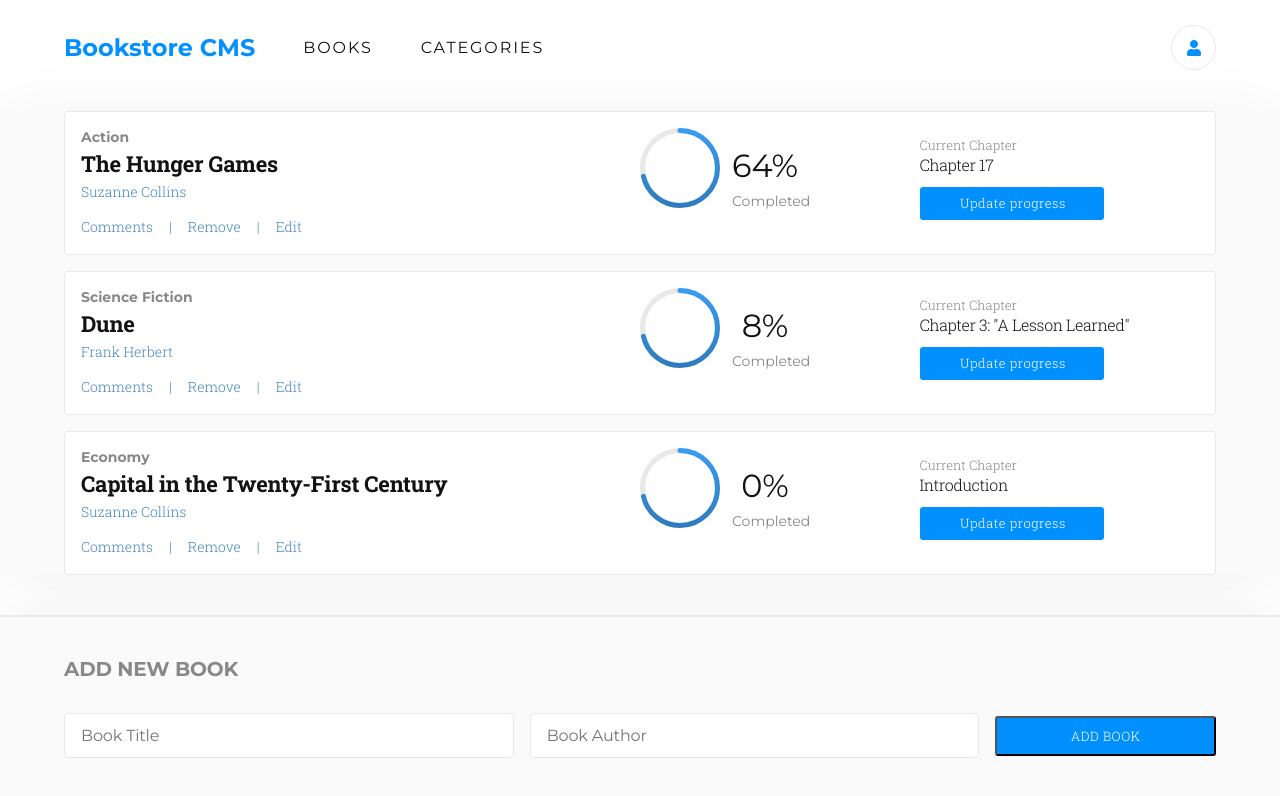
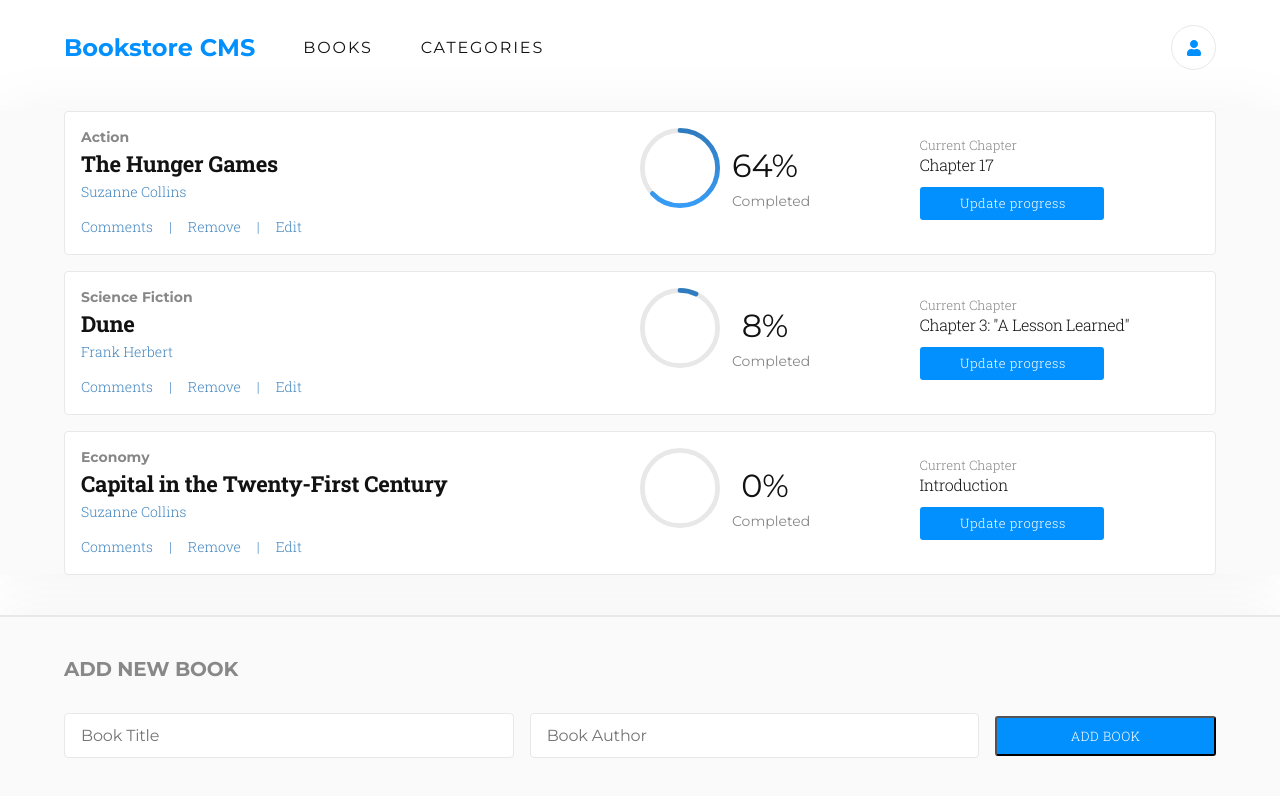
Before and after one commit to mavericksbalitaan/bookstore, a React (Create React App) app: page / in a window 1280 px wide. Shown: the top 796 px of the page. Built offline with nearby package versions, Linux system fonts and the light colour scheme.

Commit message:
Modify circular progress bar

```diff
--- a/src/components/BookCard.js
+++ b/src/components/BookCard.js
@@ -1,6 +1,6 @@
 import React from 'react';
 import PropTypes from 'prop-types';
-
+import { Progress } from 'antd';
 import '../scss/BookCard.scss';
 
 function BookCard({ book }) {
@@ -22,24 +22,17 @@ function BookCard({ book }) {
       </div>
       <div className="progressContainer">
         <div className="progressCircle">
-          <div className="outer">
-            <div className="inner" />
-          </div>
-          <svg
-            className="svgCircle"
-            xmlns="http://www.w3.org/2000/svg"
-            version="1.1"
-            width="80px"
-            height="80px"
-          >
-            <defs>
-              <linearGradient id="GradientColor">
-                <stop offset="0%" stopColor="#307bbe" />
-                <stop offset="100%" stopColor="#379cf6" />
-              </linearGradient>
-            </defs>
-            <circle cx="40" cy="40" r="37.5" strokeLinecap="round" />
-          </svg>
+          <Progress
+            type="circle"
+            width={80}
+            format={() => ''}
+            strokeColor={{
+              '0%': '#307bbe',
+              '100%': '#379cf6',
+            }}
+            trailColor="#e8e8e8"
+            percent={book.completed}
+          />
         </div>
 
         <div className="progressPercent">
--- a/src/scss/BookCard.scss
+++ b/src/scss/BookCard.scss
@@ -88,44 +88,7 @@
 }
 
 .progressCircle {
-  position: relative;
-  display: flex;
-  flex-direction: column;
-  align-items: center;
-}
-
-.outer {
   display: none;
-  height: 40px;
-  width: 40px;
-  border-radius: 50%;
-  background-color: var(--grey-border);
-  padding: 5px;
-}
-
-.inner {
-  display: none;
-  height: 30px;
-  width: 30px;
-  border-radius: 50%;
-  background-color: white;
-}
-
-circle {
-  display: none;
-  fill: none;
-  stroke: url(#GradientColor);
-  stroke-width: 5px;
-  stroke-dasharray: 0;
-  stroke-dashoffset: 0;
-  transform-origin: center;
-  transform: rotate(-90deg);
-}
-
-.svgCircle {
-  position: absolute;
-  top: 0;
-  left: 0;
 }
 
 .progressPercent {
@@ -309,40 +272,6 @@ circle {
     align-items: center;
   }
 
-  .outer {
-    display: block;
-    height: 80px;
-    width: 80px;
-    border-radius: 50%;
-    background-color: var(--grey-border);
-    padding: 5px;
-  }
-
-  .inner {
-    display: block;
-    height: 70px;
-    width: 70px;
-    border-radius: 50%;
-    background-color: white;
-  }
-
-  circle {
-    display: block;
-    fill: none;
-    stroke: url(#GradientColor);
-    stroke-width: 5px;
-    stroke-dasharray: 240;
-    stroke-dashoffset: 72;
-    transform-origin: center;
-    transform: rotate(-90deg);
-  }
-
-  .svgCircle {
-    position: absolute;
-    top: 0;
-    left: 0;
-  }
-
   .progressPercent {
     display: flex;
     flex-direction: column;
```
